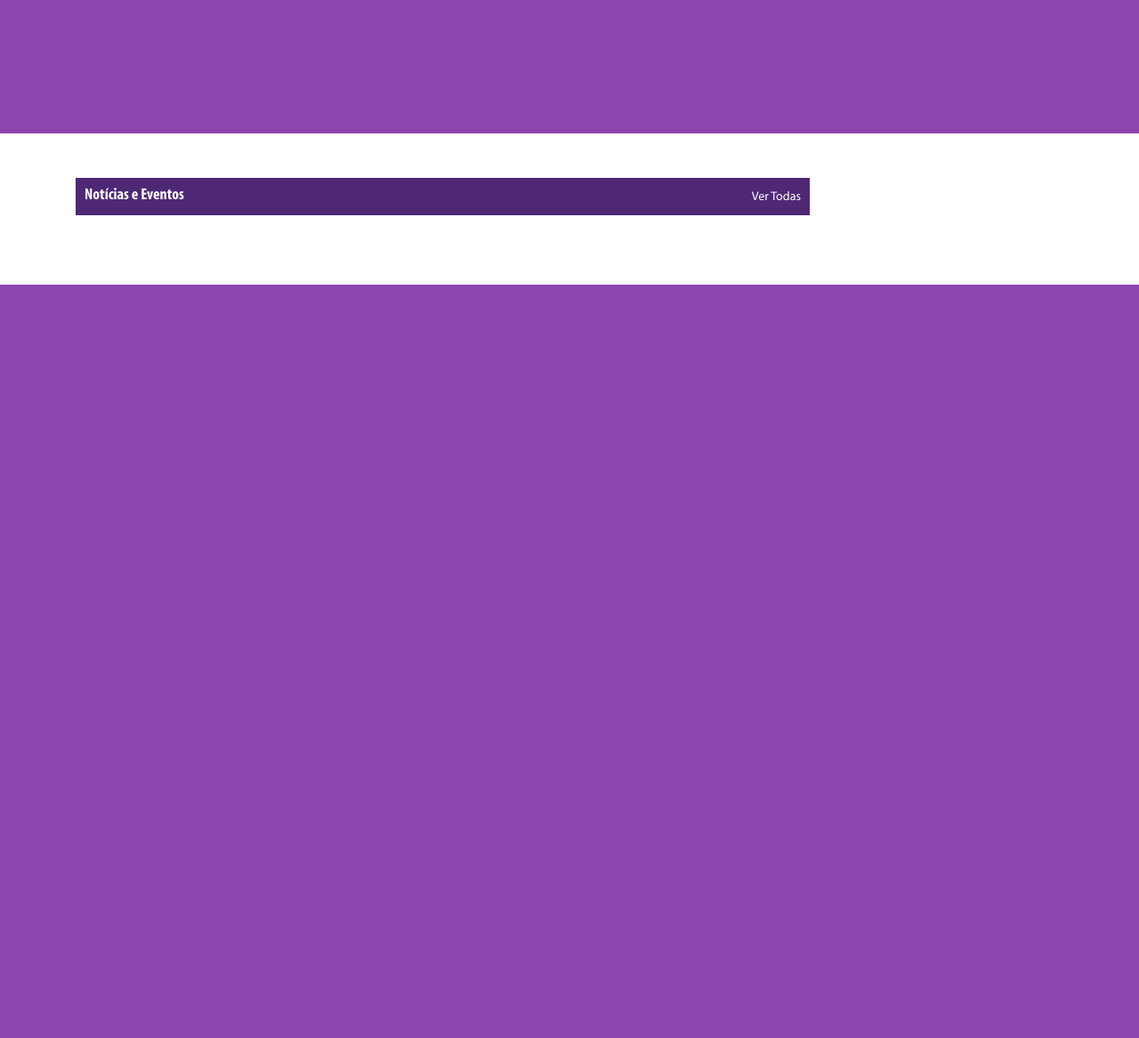
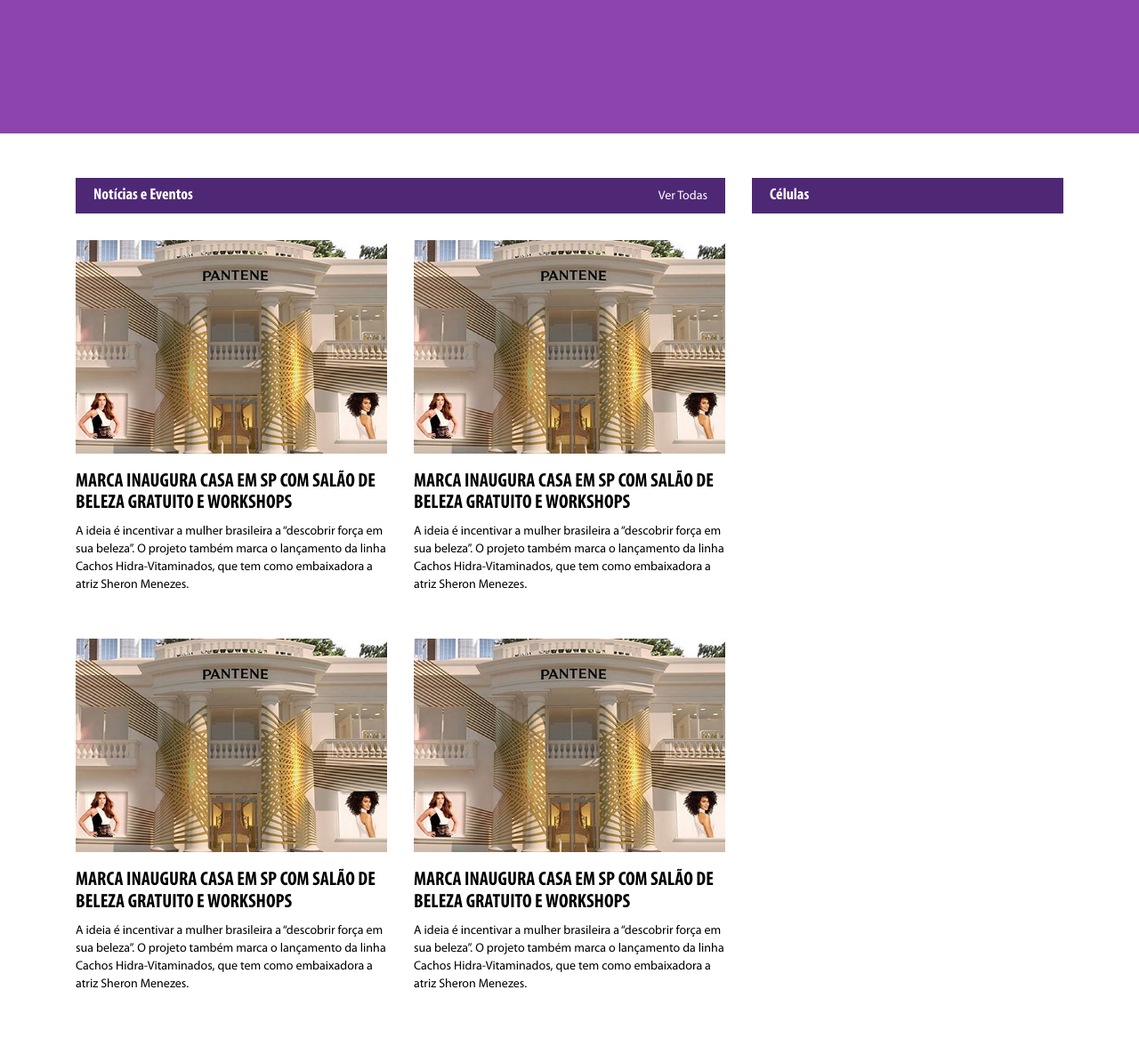
Before and after one commit to vitormendes140597/foursquarechurch, a PHP site: page /home.html in a window 1280 px wide. Shown: the part 480-1647 px from the top of the page at 89% size. Before the commit the page ends 800 px from the top, so only its background shows below. Run offline with PHP 8.4, Linux system fonts and the light colour scheme.

Commit message:
Home com noticias e eventos feita

```diff
--- a/css/style.css
+++ b/css/style.css
@@ -87,21 +87,23 @@
 
 .news-bar {
     width: 100%;
+    height: 40px;
     background: #4E2875;
     display: flex;
-    align-content: center;
+    align-items: center;
     justify-content: space-between;
+    margin-bottom: 30px;
 }
 
 .news-bar-title {
     color: #fff;
-    margin-left: 10px;
-    margin-right: 10px;
+    margin: 0px;
+    margin-left: 20px;
     font-family: 'MyRiad-Bold';
 }
 
 .see-more {
-    margin: 10px;
+    margin-right: 20px;
 }
 
 .see-more a {
@@ -110,3 +112,52 @@
 }
 
 /*End News Section*/
+
+.news-itens {
+    margin-top: 30px;
+}
+
+.news-image {
+    height: 240px;
+    background: #000;
+    background-repeat: no-repeat;
+    background-size: cover;
+    background-position: center;
+}
+
+.news-item a {
+    display: block;
+    text-decoration: none;
+}
+
+.news-item.left {
+    padding-left: 0px;
+    margin-bottom: 40px;
+}
+
+.news-item.right {
+    padding-right: 0px;
+    margin-bottom: 40px;
+}
+
+.news-title {
+    font-family: 'MyRiad-Bold';
+    font-size: 22px;
+    color: #000;
+}
+
+.news-pre-text {
+    font-family: 'MyRiad-Regular';
+    color: #000;
+}
+
+
+@media only screen and (max-width: 992px) {
+    .news-item.left {
+        padding-right: 0px;
+    }
+
+    .news-item.right {
+        padding-left: 0px;
+    }
+}
--- a/home.html
+++ b/home.html
@@ -7,6 +7,7 @@
     <link rel="stylesheet" type="text/css" href="css/bootstrap.min.css">
     <link rel="stylesheet" type="text/css" href="css/animate.css">
     <link rel="stylesheet" type="text/css" href="css/style.css">
+    <script type="text/javascript" src="js/script.js"></script>
 </head>
 <body>
     <header class="container-fluid main-header">
@@ -37,16 +38,46 @@
         </div>
     </header>
     <section class="container news-section">
-        <div class="col-md-9">
+        <div class="col-md-8">
             <div class="news-bar">
                 <h4 class="news-bar-title">Notícias e Eventos</h4>
                 <div class="see-more">
                     <a href="#">Ver Todas</a>
                 </div>
             </div>
+            <div class="col-md-6 news-item left">
+              <a href="#">
+                <div class="news-image" data-bg="img/t.jpg"></div>
+                <h2 class="news-title">MARCA INAUGURA CASA EM SP COM SALÃO DE BELEZA GRATUITO E WORKSHOPS</h2>
+                <p class="news-pre-text">A ideia é incentivar a mulher brasileira a “descobrir força em sua beleza”. O projeto também marca o lançamento da linha Cachos Hidra-Vitaminados, que tem como embaixadora a atriz Sheron Menezes.</p>
+              </a>
+          </div>
+          <div class="col-md-6 news-item right">
+             <a href="#">
+              <div class="news-image" data-bg="img/t.jpg"></div>
+              <h2 class="news-title">MARCA INAUGURA CASA EM SP COM SALÃO DE BELEZA GRATUITO E WORKSHOPS</h2>
+              <p class="news-pre-text">A ideia é incentivar a mulher brasileira a “descobrir força em sua beleza”. O projeto também marca o lançamento da linha Cachos Hidra-Vitaminados, que tem como embaixadora a atriz Sheron Menezes.</p>
+            </a>
+          </div>
+          <div class="col-md-6 news-item left">
+              <a href="#">
+                <div class="news-image" data-bg="img/t.jpg"></div>
+                <h2 class="news-title">MARCA INAUGURA CASA EM SP COM SALÃO DE BELEZA GRATUITO E WORKSHOPS</h2>
+                <p class="news-pre-text">A ideia é incentivar a mulher brasileira a “descobrir força em sua beleza”. O projeto também marca o lançamento da linha Cachos Hidra-Vitaminados, que tem como embaixadora a atriz Sheron Menezes.</p>
+              </a>
+          </div>
+          <div class="col-md-6 news-item right">
+             <a href="#">
+              <div class="news-image" data-bg="img/t.jpg"></div>
+              <h2 class="news-title">MARCA INAUGURA CASA EM SP COM SALÃO DE BELEZA GRATUITO E WORKSHOPS</h2>
+              <p class="news-pre-text">A ideia é incentivar a mulher brasileira a “descobrir força em sua beleza”. O projeto também marca o lançamento da linha Cachos Hidra-Vitaminados, que tem como embaixadora a atriz Sheron Menezes.</p>
+            </a>
+          </div>
         </div>
-        <div class="col-md-3">
-
+        <div class="col-md-4">
+            <div class="news-bar">
+              <h4 class="text-center news-bar-title">Células</h4>
+            </div>
         </div>
     </section>
 </body>
--- /dev/null
+++ b/js/script.js
@@ -0,0 +1,15 @@
+window.onload = function() {
+
+	function loadImages(className) {
+		var elements = document.getElementsByClassName(className);
+		for (var i = 0; i < elements.length; i++) {
+			var path = elements[i].getAttribute('data-bg');
+			elements[i].style.backgroundImage = 'url(' + path + ')';
+		}
+	}
+
+	loadImages('news-image');
+
+
+
+};
```
Also changed, not shown: img/t.jpg (added).
